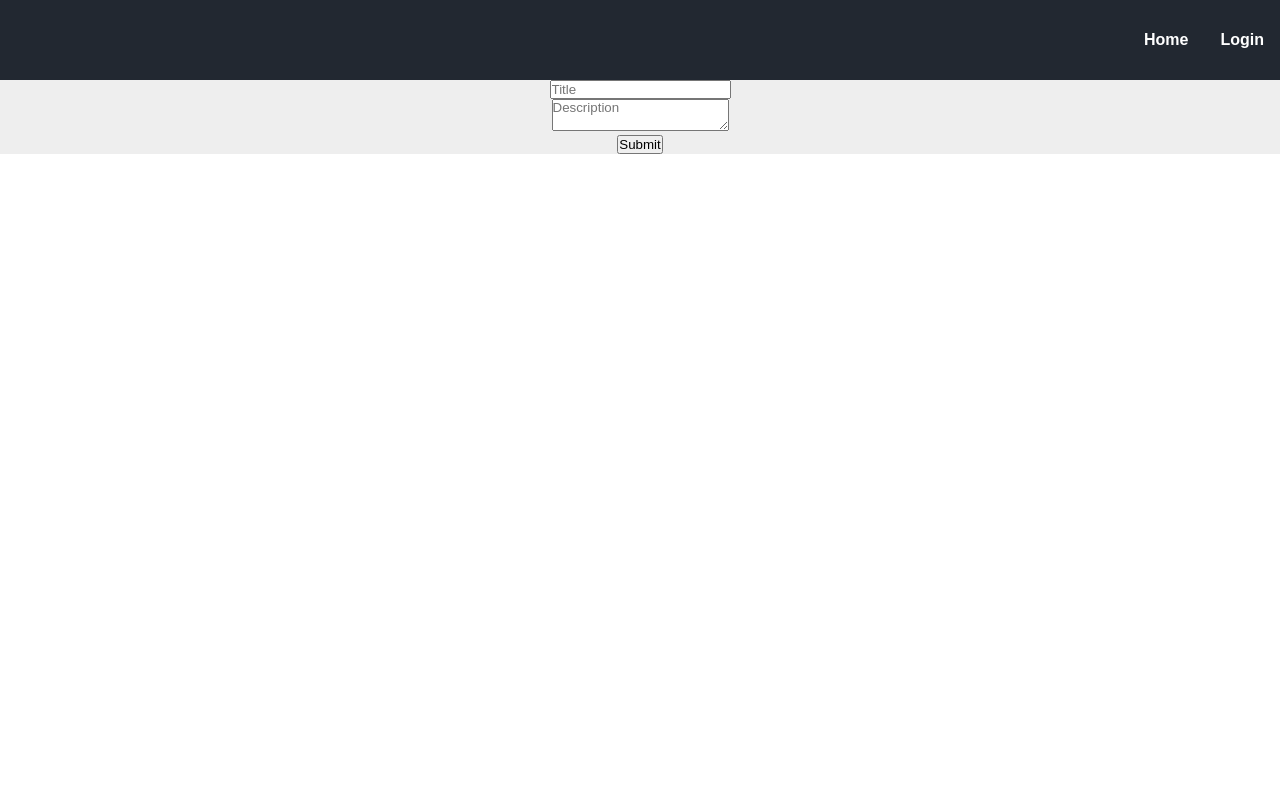
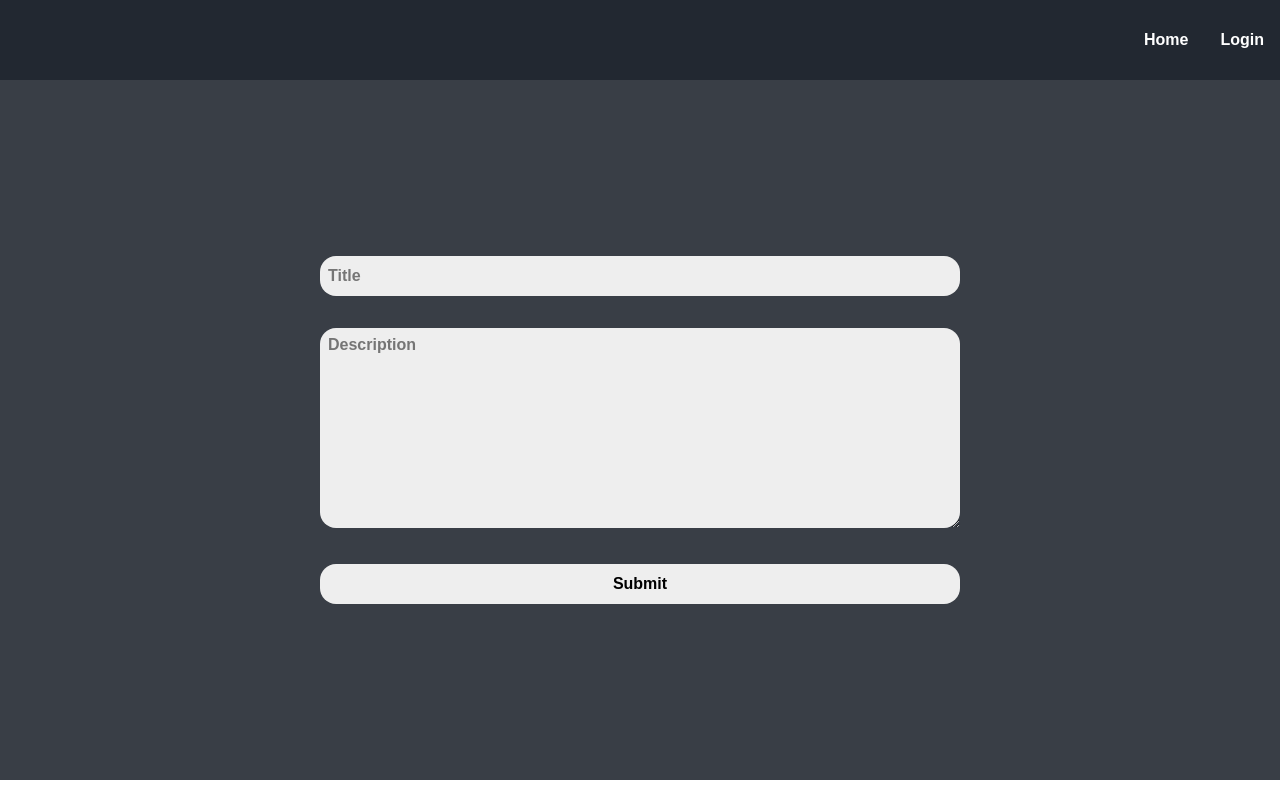
Before and after one commit to Abhinay-c/socialmediaapp, a React (Create React App) app: page /createpost in a window 1280 px wide. Built offline with nearby package versions, Linux system fonts and the light colour scheme; no server answers.

Commit message:
Update Post CSS

```diff
--- a/src/App.css
+++ b/src/App.css
@@ -4,11 +4,13 @@
   box-sizing: border-box;
   font-family: Arial, Helvetica, sans-serif;
 }
+
 .App {
   text-align: center;
   background-color: #EEEEEE;
 
 }
+
 .navbar {
   background-color: #222831;
   color: white;
@@ -19,28 +21,34 @@
   width: 100%;
   font-weight: bold;
 }
-.links a{
+
+.links a {
   text-decoration: none;
   color: white;
   margin: 1rem;
 }
-.user{
+
+.user {
   display: flex;
   align-items: center;
   justify-content: space-between;
   margin: 1rem;
 }
+
 .user-logo {
   width: 5vh;
   height: 5vh;
   border-radius: 50%;
   margin: 1rem;
 }
-.user p:hover, .links a:hover{
+
+.user p:hover,
+.links a:hover {
   color: #00ADB5;
   cursor: pointer;
 }
-.user button{
+
+.user button {
   font-weight: bold;
   background-color: white;
   color: black;
@@ -48,8 +56,55 @@
   border-radius: 5px;
   padding: 0.5rem;
 }
-.user button:hover{
+
+.user button:hover {
   background-color: #00ADB5;
   color: white;
   cursor: pointer;
 }
+
+.create-post {
+  background-color: #393E46;
+  display: flex;
+  align-items: center;
+  justify-content: center;
+  padding: 10rem 0 10rem 0;
+}
+
+.create-post input,
+textarea {
+  background-color: #EEEEEE;
+  width: 50vw;
+  height: 5vh;
+  border-radius: 1rem;
+  border: none;
+  padding: 0.5rem;
+  font-size: 1rem;
+  font-weight: bold;
+  margin: 1rem;
+}
+
+.create-post textarea {
+  height: 25vh;
+}
+
+.create-post p {
+  color: red;
+}
+
+.create-post .btn:hover {
+  background-color: #222831;
+  color: white;
+  cursor: pointer;
+}
+
+@media screen and (max-width: 900px) {
+  .create-post {
+    padding: 8rem 0 20rem 0;
+  }
+
+  .create-post input,
+  textarea {
+    width: 80vw;
+  }
+}
--- a/src/components/navbar.tsx
+++ b/src/components/navbar.tsx
@@ -18,7 +18,7 @@ export const Navbar = () => {
                 {!user ? (
                     <Link to="/login">Login</Link>
                 ) : (
-                    <Link to="/createpost">Create Post</Link>
+                    <Link to="/createpost">Post</Link>
                 )}
             </div>
             <div>
--- a/src/pages/create-post/create-form.tsx
+++ b/src/pages/create-post/create-form.tsx
@@ -3,7 +3,7 @@ import * as yup from "yup";
 import { yupResolver } from "@hookform/resolvers/yup";
 import { addDoc, collection } from "firebase/firestore";
 import { db, auth } from "../../config/firebase";
-import { useAuthState } from  "react-firebase-hooks/auth";
+import { useAuthState } from "react-firebase-hooks/auth";
 
 interface CreateFormData {
     title: string;
@@ -23,21 +23,26 @@ export const CreateForm = () => {
         resolver: yupResolver(schema),
     });
     const postsRef = collection(db, "posts");
-    const onCreatePost =  async (data: CreateFormData) => {
+    const onCreatePost = async (data: CreateFormData) => {
         await addDoc(postsRef, {
             title: data.title,
             description: data.description,
-            username : user?.displayName,
+            username: user?.displayName,
             userId: user?.uid,
-        })
+        });
     };
     return (
-        <form onSubmit={handleSubmit(onCreatePost)}>
-            <input type="text" placeholder="Title" {...register("title")} />
-            <p style={{ color: "red" }}>{errors.title?.message}</p>
-            <textarea placeholder="Description" {...register("description")} />
-            <p style={{ color: "red" }}>{errors.description?.message}</p>
-            <input type="submit" />
-        </form>
+        <div className="create-post">
+            <form onSubmit={handleSubmit(onCreatePost)}>
+                <input type="text" placeholder="Title" {...register("title")} />
+                <p>{errors.title?.message}</p>
+                <textarea
+                    placeholder="Description"
+                    {...register("description")}
+                />
+                <p>{errors.description?.message}</p>
+                <input type="submit" className="btn"/>
+            </form>
+        </div>
     );
 };
```
